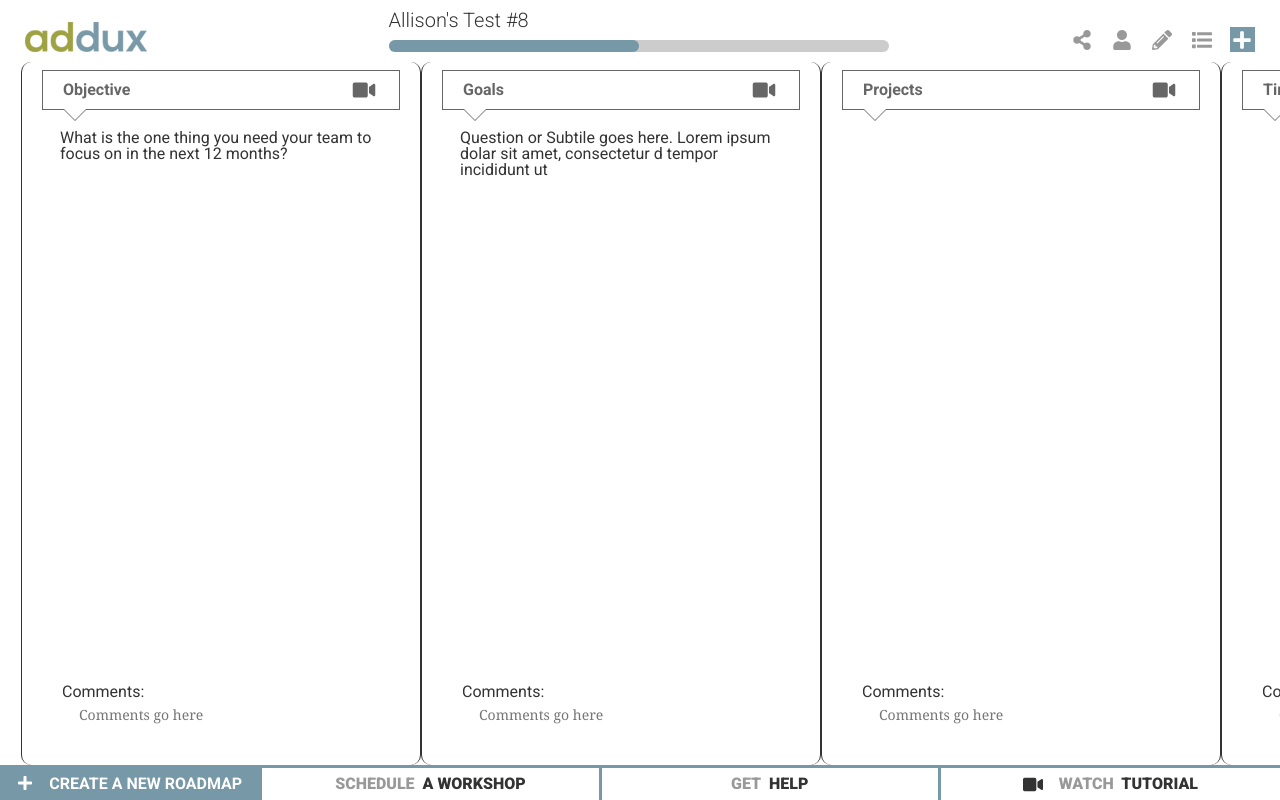
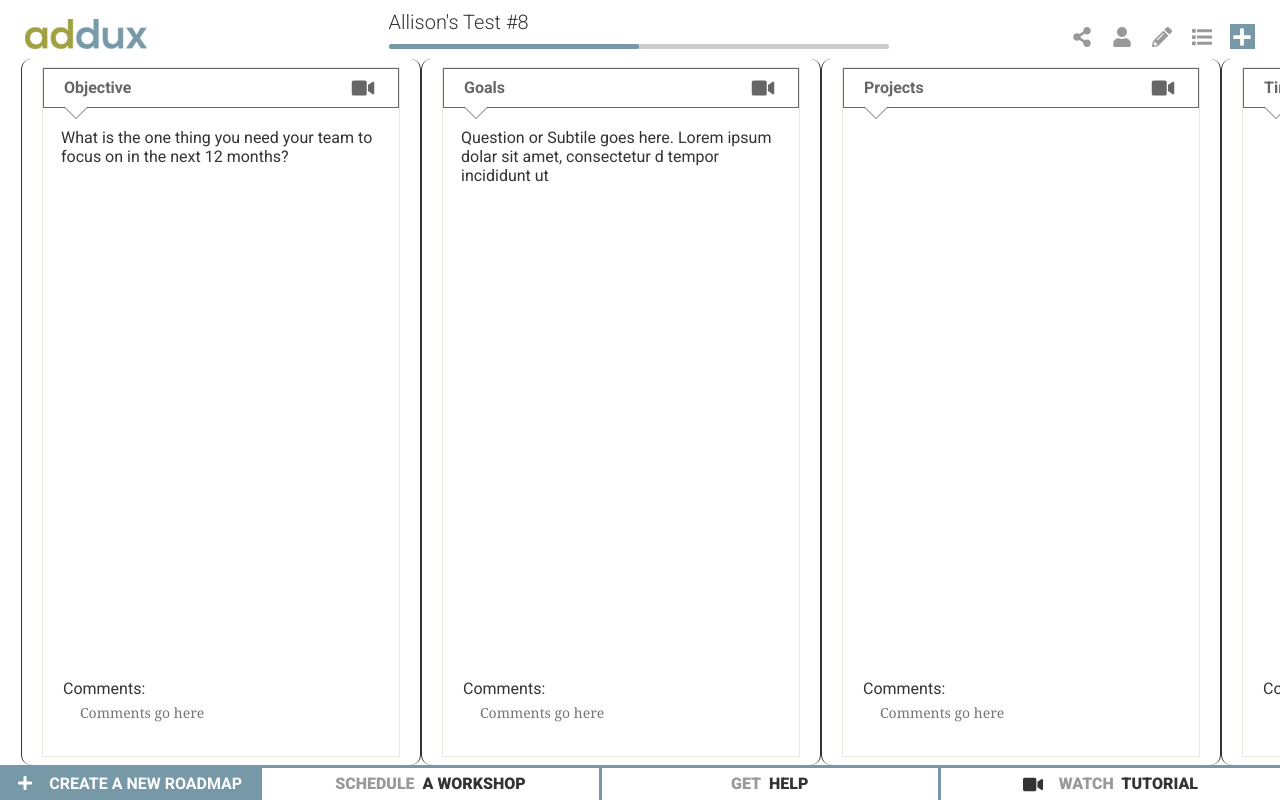
Before and after one commit to thisisjonpelc/addux-front-end, a website: page index.html in a window 1280 px wide. Drawn offline with Linux system fonts and the light colour scheme.

Commit message:
Added column wrappers

```diff
--- a/index.html
+++ b/index.html
@@ -56,6 +56,7 @@
             <main class="main-content">
 
                 <div class="column">
+                    <div class="column__content">
                         <div class="column-header">
                             <span class="column-header__text">Objective</span>
                             <svg class="column-header__icon">
@@ -71,7 +72,9 @@
                             <textarea class="comments-form__comments" placeholder="Comments go here"></textarea>
                         </div>
                     </div>
+                </div>
                 <div class="column">
+                        <div class="column__content">
                     <div class="column-header">
                         <span class="column-header__text">Goals</span>
                         <svg class="column-header__icon">
@@ -87,7 +90,9 @@
                             <textarea class="comments-form__comments" placeholder="Comments go here"></textarea>
                     </div>
                     </div>
+                </div>
                 <div class="column">
+                        <div class="column__content">
                     <div class="column-header">
                         <span class="column-header__text">Projects</span>
                         <svg class="column-header__icon">
@@ -99,7 +104,9 @@
                             <textarea class="comments-form__comments" placeholder="Comments go here"></textarea>
                     </div>
                     </div>
+                </div>
                 <div class="column">
+                        <div class="column__content">
                     <div class="column-header">
                         <span class="column-header__text">Timelines</span>
                         <svg class="column-header__icon">
@@ -111,7 +118,9 @@
                             <textarea class="comments-form__comments" placeholder="Comments go here"></textarea>
                     </div>
                     </div>
+                </div>
                 <div class="column">
+                        <div class="column__content">
                     <div class="column-header">
                         <span class="column-header__text">Project Owner</span>
                         <svg class="column-header__icon">
@@ -123,7 +132,9 @@
                             <textarea class="comments-form__comments" placeholder="Comments go here"></textarea>
                     </div>
                     </div>
+                </div>
                 <div class="column">
+                        <div class="column__content">
                     <div class="column-header">
                         <span class="column-header__text">Expertise</span>
                         <svg class="column-header__icon">
@@ -133,6 +144,7 @@
                     <div class="comments-form">
                             <span class="comments-form__label">Comments:</span>
                             <textarea class="comments-form__comments" placeholder="Comments go here"></textarea>
+                    </div>
                     </div>
                 </div>
 
@@ -160,5 +172,7 @@
                 </div>
             </footer>
         </div>
+
+        <!-- <img src="img/StoryBoard_08102018.png"> -->
     </body>
 </html>
--- a/sass/base/_typography.scss
+++ b/sass/base/_typography.scss
@@ -1,4 +1,5 @@
 body{
     font-family: "Roboto", sans-serif;
     color:$gray-darker;
+    line-height:1.2;
 }
--- a/sass/components/_column.scss
+++ b/sass/components/_column.scss
@@ -2,14 +2,23 @@
     border-left: 1px solid $gray-darker;
     border-right: 1px solid $gray-darker;
     border-radius: 1rem;
-    display:flex;
-    flex-direction:column;
+    //display:flex;
+    //flex-direction:column;
     flex-shrink: 0;
     padding: .8rem 2rem;
     width: 40rem;
+
+    &__content{
+        display:flex;
+        flex-direction:column;
+        height:100%;
+        border:1px solid #ebe8e2;
+    }
 
     &__question{
         font-size:1.6rem;
         padding:0 1.8rem;
     }
+
+
 }
--- a/sass/components/_info-box.scss
+++ b/sass/components/_info-box.scss
@@ -8,7 +8,7 @@
 
     &__progress-bar{
         width:50rem;
-        height:1.2rem;
+        height:.5rem;
         background-color:$gray-light;
         border-radius: 1000px;
         position:relative;
@@ -16,7 +16,7 @@
         &::after{
             content:"";
             width:25rem;
-            height:1.2rem;
+            height:.5rem;
             background-color:$brand-primary;
             position: absolute;
             border-radius:1000px;
```
Also changed, not shown: css/style.css, img/StoryBoard_08102018.png (added). Lines whose indentation alone changed are shown as unchanged.
